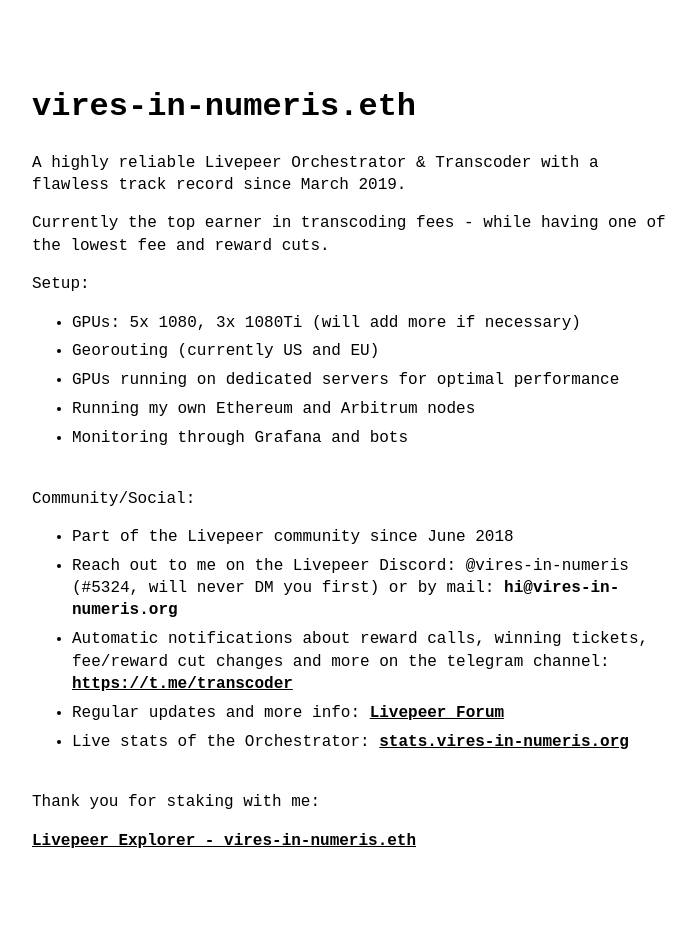
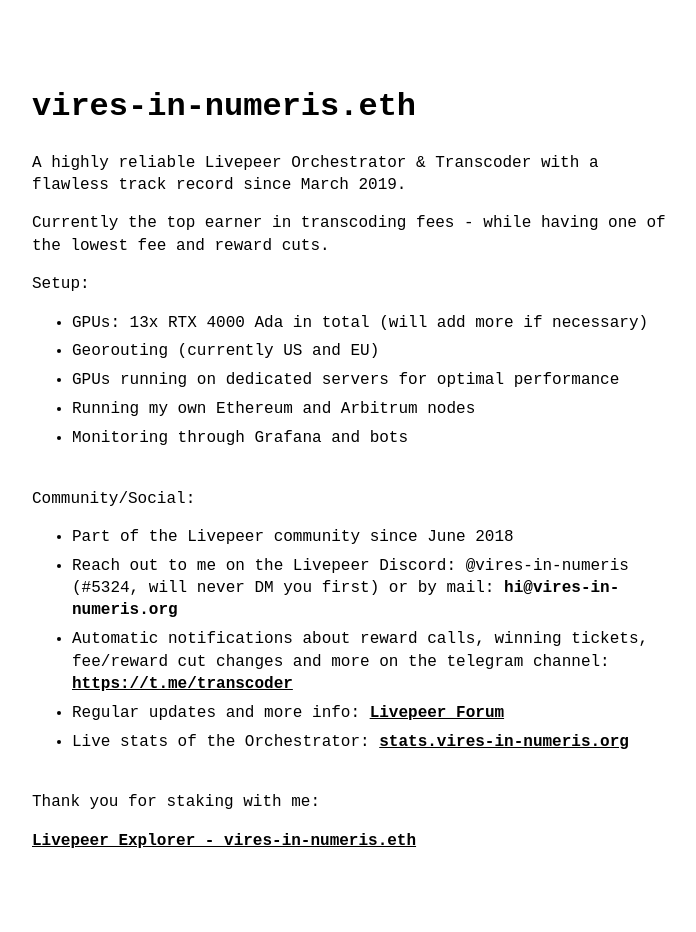
Before and after one commit to 0xVires/vires-in-numeris.github.io, a Jekyll site: the page built from index.md, in a window 1280 px wide. Shown: the whole page, without its empty margins (288-984 px from the left). Built offline with Jekyll 4.4.1, drawn with Linux system fonts in a browser that asks for light colours.

Commit message:
Update index.md

```diff
--- a/index.md
+++ b/index.md
@@ -5,7 +5,7 @@ layout: home
 Currently the top earner in transcoding fees - while having one of the lowest fee and reward cuts.
 
 Setup:
-- GPUs: 5x 1080, 3x 1080Ti (will add more if necessary)
+- GPUs: 13x RTX 4000 Ada in total (will add more if necessary)
 - Georouting (currently US and EU)
 - GPUs running on dedicated servers for optimal performance
 - Running my own Ethereum and Arbitrum nodes
```
